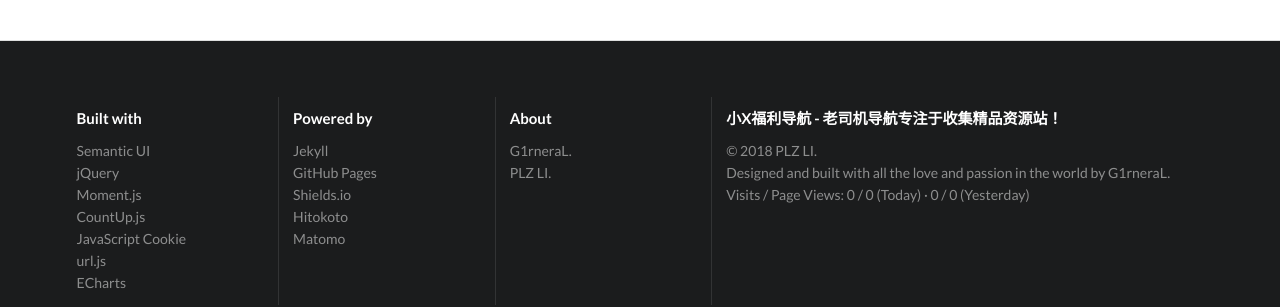
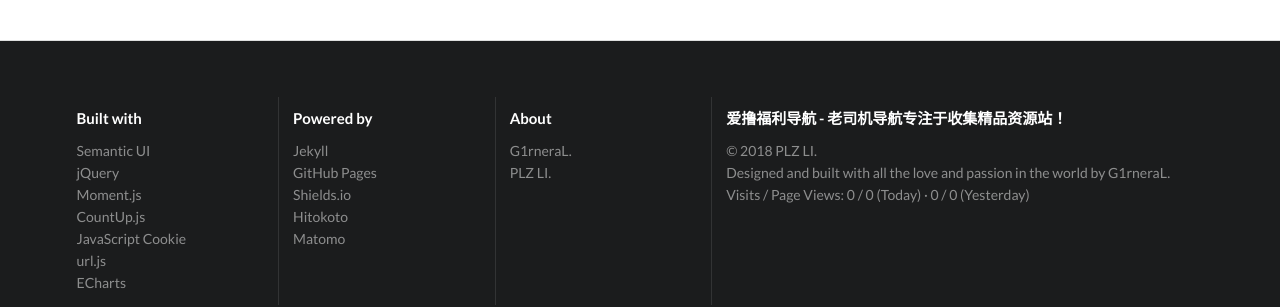
Before and after one commit to 7878gan/7878gan.github.io, a Jekyll site: the page built from donate/index.html, in a window 1280 px wide. Shown: the part 1005-1312 px from the top of the page. Built offline with Jekyll 4.4.1, drawn with Linux system fonts in a browser that asks for light colours; a script that is not in the unit is left out; comment, search, counter and statistics services are not loaded.

Commit message:
Update _config.yml

```diff
--- a/_config.yml
+++ b/_config.yml
@@ -1,12 +1,12 @@
 timezone: Asia/Shanghai
 lang: zh_CN
 
-title: 小X福利导航 - 老司机导航专注于收集精品资源站！
+title: 爱撸福利导航 - 老司机导航专注于收集精品资源站！
 alias_en: XXFLDH
-alias_cn: 小X福利导航
+alias_cn: 爱撸福利导航
 description: 福利网站哪里找,就来x福利导航网,福利导航包含各种岛国视频下载资源,在线资源,种子资源,福利资讯社区,温馨提示:请将你懂得福利导航加入收藏,下次一键访问,迅速便捷!
 keywords: x福利,福利导航,福利导航大全,福利导航网,大香蕉视频,大香蕉导航,500导航,第一福利导航,福利网站大全
-url: http://www.xxfldh.com
+url: http://www.2lu.xyz
 
 author: G1rneraL.
 author_url: /
```
